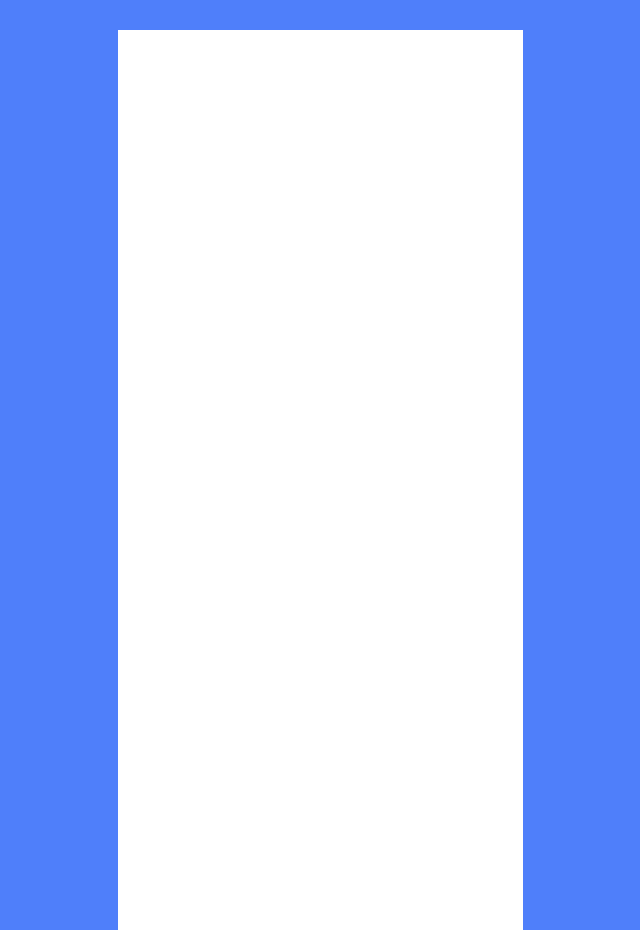
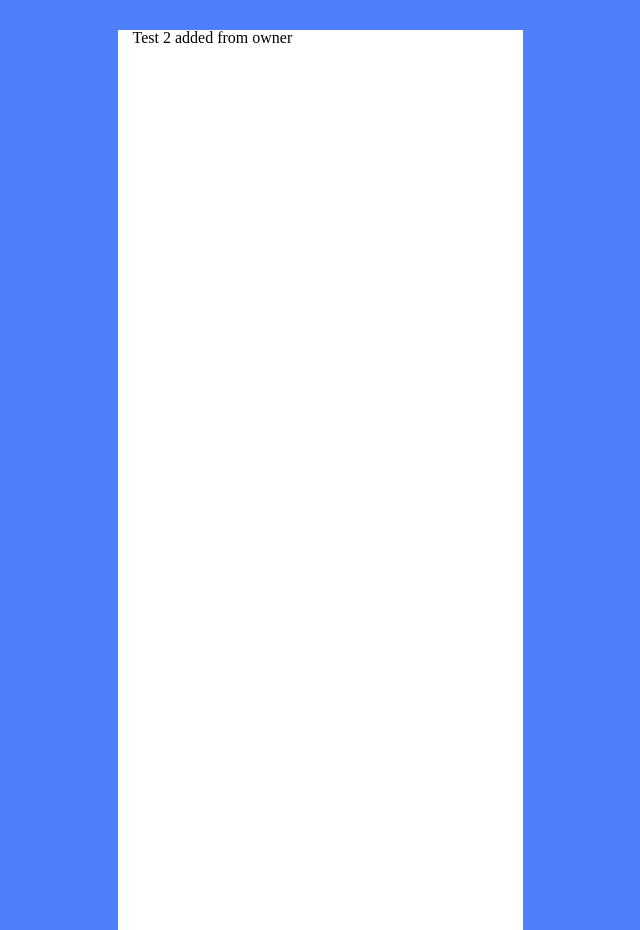
Before and after one commit to Cristian232/Weather-WebSite, a plain HTML site: page index.html in a window 1280 px wide. Shown: the whole page, without its empty margins (320-960 px from the left). Drawn offline with Linux system fonts and the light colour scheme.

Commit message:
Test 2 added from owner to check merges

```diff
--- a/index.html
+++ b/index.html
@@ -43,6 +43,10 @@
 
         </div>
 
+        <p>
+            Test 2 added from owner
+        </p>
+
 
 
     </div>
```
